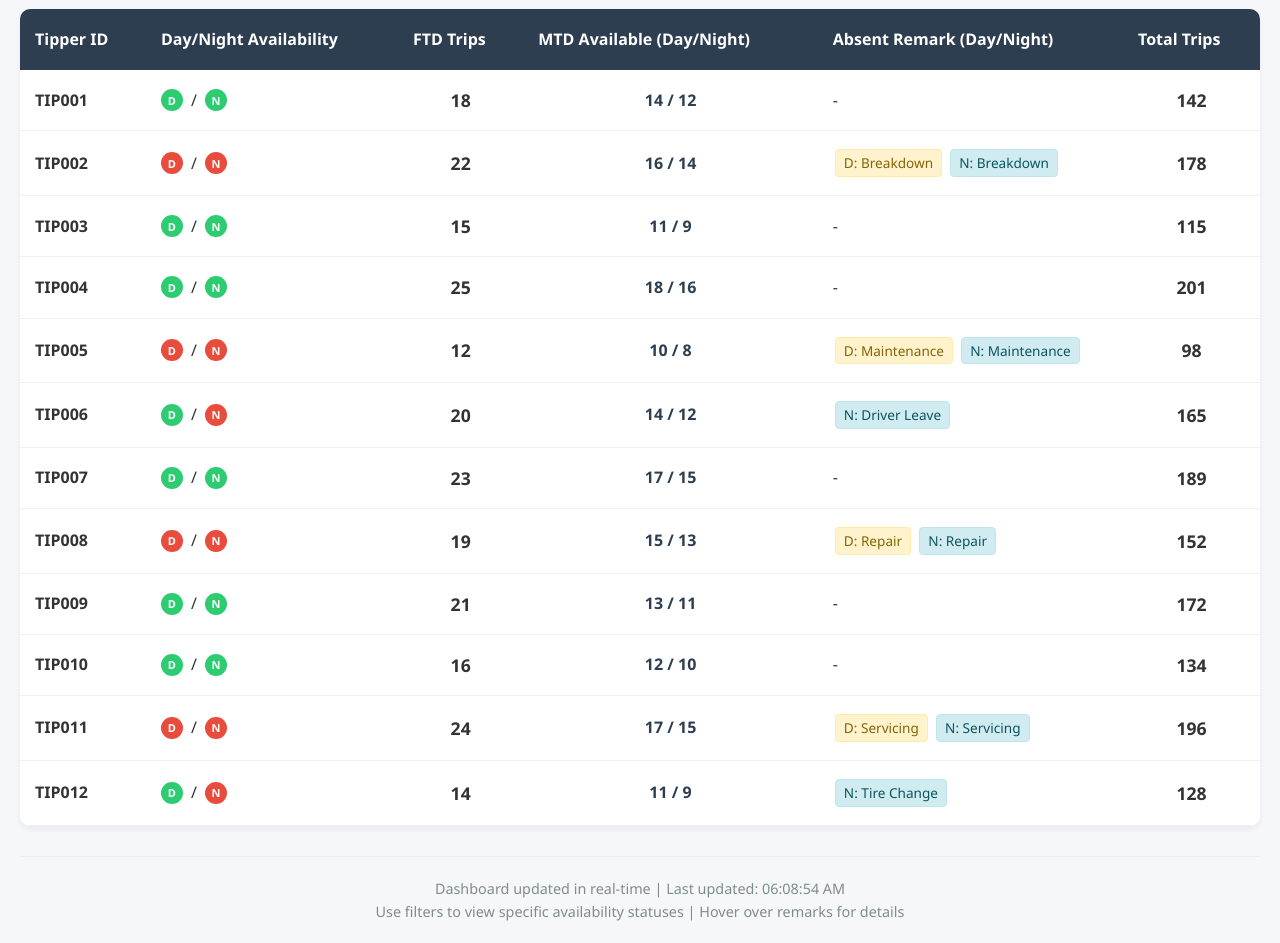
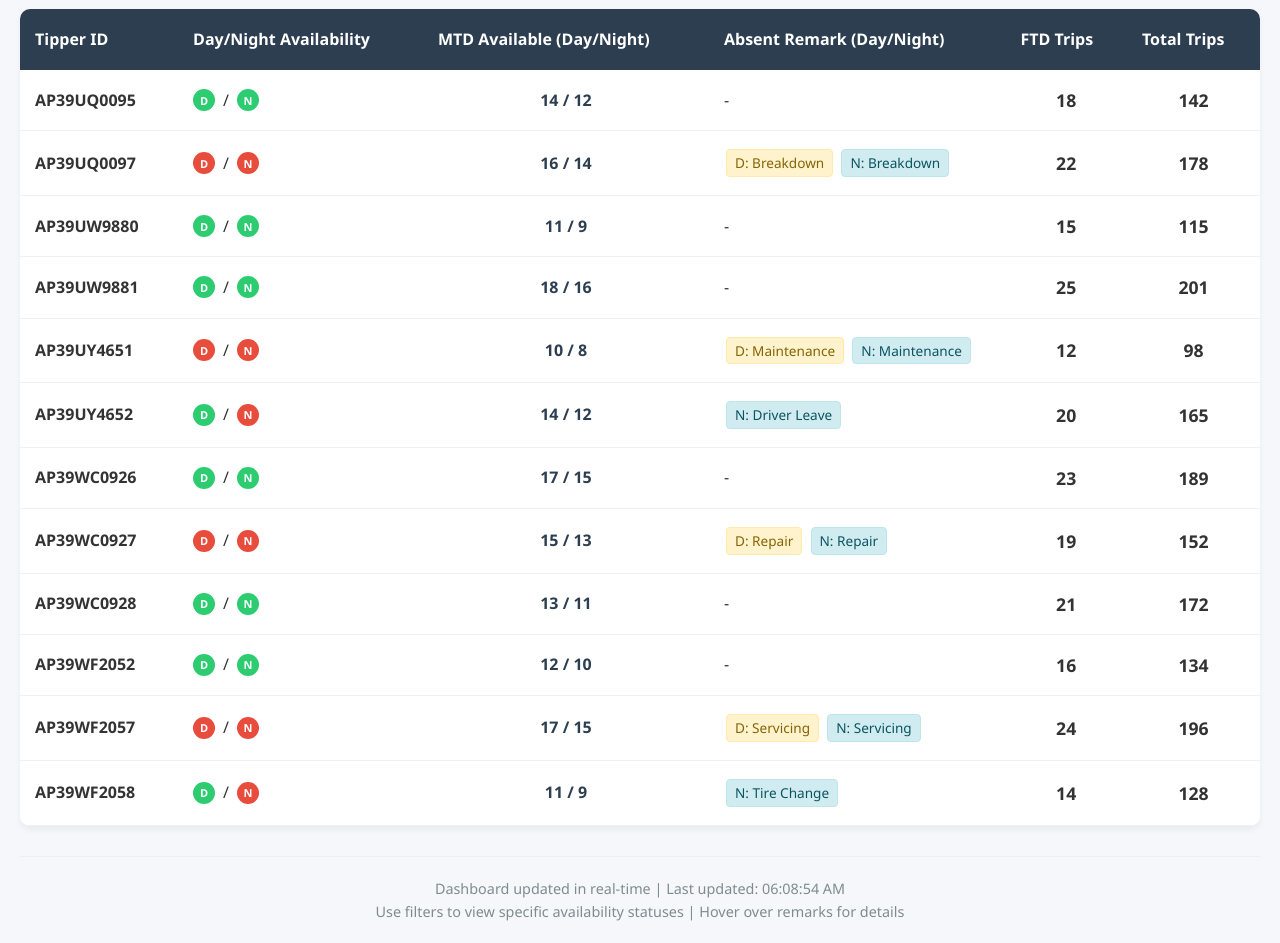
Before and after one commit to bimal-bp/Tipper-avialable, a plain HTML site: page index.html in a window 1280 px wide. Shown: the part 460-1403 px from the top of the page. Drawn offline with Linux system fonts and the light colour scheme.

Commit message:
Update index.html

```diff
--- a/index.html
+++ b/index.html
@@ -422,9 +422,9 @@
                     <tr>
                         <th>Tipper ID</th>
                         <th>Day/Night Availability</th>
-                        <th>FTD Trips</th>
                         <th>MTD Available (Day/Night)</th>
                         <th>Absent Remark (Day/Night)</th>
+                        <th>FTD Trips</th>
                         <th>Total Trips</th>
                     </tr>
                 </thead>
@@ -441,20 +441,20 @@
     </div>
 
     <script>
-        // Tipper data with FTD trips, MTD availability, and proper day/night absent remarks
+        // Tipper data with the specified IDs and column sequence
         const tippers = [
-            { id: "TIP001", dayAvailable: true, nightAvailable: true, ftdTrips: 18, totalTrips: 142, mtdDayAvailable: 14, mtdNightAvailable: 12, dayAbsentRemark: "", nightAbsentRemark: "" },
-            { id: "TIP002", dayAvailable: false, nightAvailable: false, ftdTrips: 22, totalTrips: 178, mtdDayAvailable: 16, mtdNightAvailable: 14, dayAbsentRemark: "Breakdown", nightAbsentRemark: "Breakdown" },
-            { id: "TIP003", dayAvailable: true, nightAvailable: true, ftdTrips: 15, totalTrips: 115, mtdDayAvailable: 11, mtdNightAvailable: 9, dayAbsentRemark: "", nightAbsentRemark: "" },
-            { id: "TIP004", dayAvailable: true, nightAvailable: true, ftdTrips: 25, totalTrips: 201, mtdDayAvailable: 18, mtdNightAvailable: 16, dayAbsentRemark: "", nightAbsentRemark: "" },
-            { id: "TIP005", dayAvailable: false, nightAvailable: false, ftdTrips: 12, totalTrips: 98, mtdDayAvailable: 10, mtdNightAvailable: 8, dayAbsentRemark: "Maintenance", nightAbsentRemark: "Maintenance" },
-            { id: "TIP006", dayAvailable: true, nightAvailable: false, ftdTrips: 20, totalTrips: 165, mtdDayAvailable: 14, mtdNightAvailable: 12, dayAbsentRemark: "", nightAbsentRemark: "Driver Leave" },
-            { id: "TIP007", dayAvailable: true, nightAvailable: true, ftdTrips: 23, totalTrips: 189, mtdDayAvailable: 17, mtdNightAvailable: 15, dayAbsentRemark: "", nightAbsentRemark: "" },
-            { id: "TIP008", dayAvailable: false, nightAvailable: false, ftdTrips: 19, totalTrips: 152, mtdDayAvailable: 15, mtdNightAvailable: 13, dayAbsentRemark: "Repair", nightAbsentRemark: "Repair" },
-            { id: "TIP009", dayAvailable: true, nightAvailable: true, ftdTrips: 21, totalTrips: 172, mtdDayAvailable: 13, mtdNightAvailable: 11, dayAbsentRemark: "", nightAbsentRemark: "" },
-            { id: "TIP010", dayAvailable: true, nightAvailable: true, ftdTrips: 16, totalTrips: 134, mtdDayAvailable: 12, mtdNightAvailable: 10, dayAbsentRemark: "", nightAbsentRemark: "" },
-            { id: "TIP011", dayAvailable: false, nightAvailable: false, ftdTrips: 24, totalTrips: 196, mtdDayAvailable: 17, mtdNightAvailable: 15, dayAbsentRemark: "Servicing", nightAbsentRemark: "Servicing" },
-            { id: "TIP012", dayAvailable: true, nightAvailable: false, ftdTrips: 14, totalTrips: 128, mtdDayAvailable: 11, mtdNightAvailable: 9, dayAbsentRemark: "", nightAbsentRemark: "Tire Change" }
+            { id: "AP39UQ0095", dayAvailable: true, nightAvailable: true, ftdTrips: 18, totalTrips: 142, mtdDayAvailable: 14, mtdNightAvailable: 12, dayAbsentRemark: "", nightAbsentRemark: "" },
+            { id: "AP39UQ0097", dayAvailable: false, nightAvailable: false, ftdTrips: 22, totalTrips: 178, mtdDayAvailable: 16, mtdNightAvailable: 14, dayAbsentRemark: "Breakdown", nightAbsentRemark: "Breakdown" },
+            { id: "AP39UW9880", dayAvailable: true, nightAvailable: true, ftdTrips: 15, totalTrips: 115, mtdDayAvailable: 11, mtdNightAvailable: 9, dayAbsentRemark: "", nightAbsentRemark: "" },
+            { id: "AP39UW9881", dayAvailable: true, nightAvailable: true, ftdTrips: 25, totalTrips: 201, mtdDayAvailable: 18, mtdNightAvailable: 16, dayAbsentRemark: "", nightAbsentRemark: "" },
+            { id: "AP39UY4651", dayAvailable: false, nightAvailable: false, ftdTrips: 12, totalTrips: 98, mtdDayAvailable: 10, mtdNightAvailable: 8, dayAbsentRemark: "Maintenance", nightAbsentRemark: "Maintenance" },
+            { id: "AP39UY4652", dayAvailable: true, nightAvailable: false, ftdTrips: 20, totalTrips: 165, mtdDayAvailable: 14, mtdNightAvailable: 12, dayAbsentRemark: "", nightAbsentRemark: "Driver Leave" },
+            { id: "AP39WC0926", dayAvailable: true, nightAvailable: true, ftdTrips: 23, totalTrips: 189, mtdDayAvailable: 17, mtdNightAvailable: 15, dayAbsentRemark: "", nightAbsentRemark: "" },
+            { id: "AP39WC0927", dayAvailable: false, nightAvailable: false, ftdTrips: 19, totalTrips: 152, mtdDayAvailable: 15, mtdNightAvailable: 13, dayAbsentRemark: "Repair", nightAbsentRemark: "Repair" },
+            { id: "AP39WC0928", dayAvailable: true, nightAvailable: true, ftdTrips: 21, totalTrips: 172, mtdDayAvailable: 13, mtdNightAvailable: 11, dayAbsentRemark: "", nightAbsentRemark: "" },
+            { id: "AP39WF2052", dayAvailable: true, nightAvailable: true, ftdTrips: 16, totalTrips: 134, mtdDayAvailable: 12, mtdNightAvailable: 10, dayAbsentRemark: "", nightAbsentRemark: "" },
+            { id: "AP39WF2057", dayAvailable: false, nightAvailable: false, ftdTrips: 24, totalTrips: 196, mtdDayAvailable: 17, mtdNightAvailable: 15, dayAbsentRemark: "Servicing", nightAbsentRemark: "Servicing" },
+            { id: "AP39WF2058", dayAvailable: true, nightAvailable: false, ftdTrips: 14, totalTrips: 128, mtdDayAvailable: 11, mtdNightAvailable: 9, dayAbsentRemark: "", nightAbsentRemark: "Tire Change" }
         ];
 
         // DOM elements
@@ -513,7 +513,7 @@
                     </div>`;
         }
 
-        // Format MTD availability display (without red color marks)
+        // Format MTD availability display
         function formatMTDAvailability(mtdDay, mtdNight) {
             return `
                 <div class="mtd-availability">
@@ -561,13 +561,13 @@
                             <div class="status-dot ${nightStatusClass}" title="Night: ${tipper.nightAvailable ? 'Available' : 'Unavailable'}">N</div>
                         </div>
                     </td>
-                    <td class="trip-count">${tipper.ftdTrips}</td>
                     <td>
                         ${formatMTDAvailability(tipper.mtdDayAvailable, tipper.mtdNightAvailable)}
                     </td>
                     <td class="absent-remark">
                         ${formatAbsentRemarks(tipper.dayAbsentRemark, tipper.nightAbsentRemark)}
                     </td>
+                    <td class="trip-count">${tipper.ftdTrips}</td>
                     <td class="trip-count">${tipper.totalTrips}</td>
                 `;
 
```
